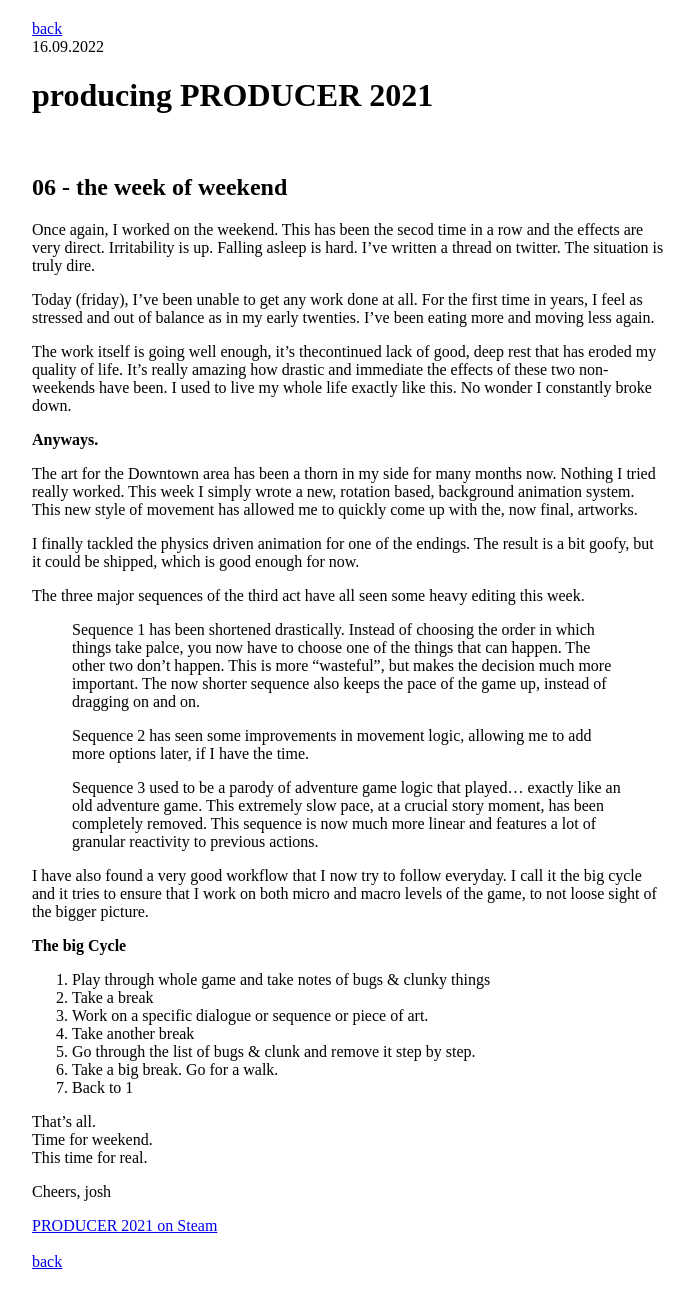
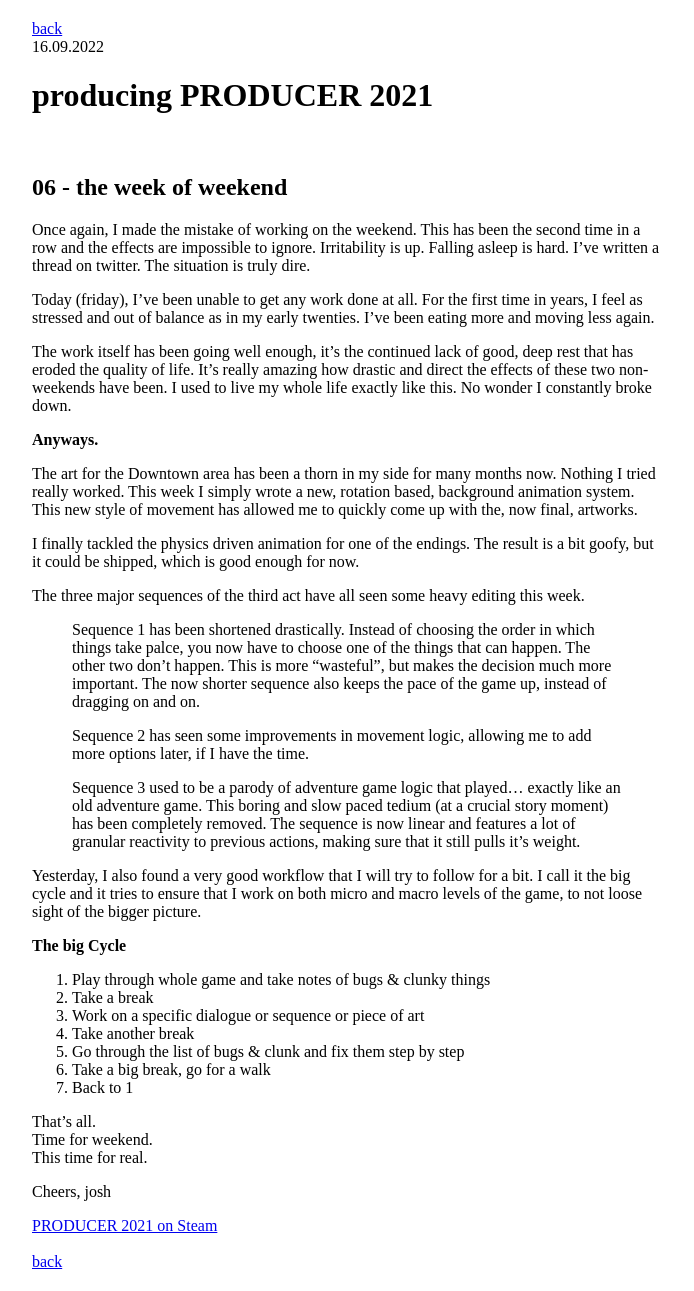
Before and after one commit to stuffedwombat/stuffedwombat.github.io, a Jekyll site: the page built from producering_06.md, in a window 1280 px wide. Shown: the whole page, without its empty margins (292-986 px from the left). Built offline with Jekyll 4.4.1, drawn with Linux system fonts in a browser that asks for light colours; our own code applies the rules of GitHub Pages for plain Markdown files; comment, search, counter and statistics services are not loaded.

Commit message:
Update producering_06.md

```diff
--- a/producering_06.md
+++ b/producering_06.md
@@ -4,11 +4,11 @@
 <h1>producing PRODUCER 2021</h1><br>
 <h2>06 - the week of weekend</h2>
 
-Once again, I worked on the weekend. This has been the secod time in a row and the effects are very direct. Irritability is up. Falling asleep is hard. I’ve written a thread on twitter. The situation is truly dire.
+Once again, I made the mistake of working on the weekend. This has been the second time in a row and the effects are impossible to ignore. Irritability is up. Falling asleep is hard. I’ve written a thread on twitter. The situation is truly dire.
 
 Today (friday), I’ve been unable to get any work done at all. For the first time in years, I feel as stressed and out of balance as in my early twenties. I’ve been eating more and moving less again.
 
-The work itself is going well enough, it’s thecontinued  lack of good, deep rest that has eroded my quality of life. It’s really amazing how drastic and immediate the effects of these two non-weekends have been. I used to live my whole life exactly like this. No wonder I constantly broke down.
+The work itself has been going well enough, it’s the continued lack of good, deep rest that has eroded the quality of life. It’s really amazing how drastic and direct  the effects of these two non-weekends have been. I used to live my whole life exactly like this. No wonder I constantly broke down.
 
 **Anyways.**
 
@@ -22,17 +22,17 @@ The three major sequences of the third act have all seen some heavy editing this
 
 > Sequence 2 has seen some improvements in movement logic, allowing me to add more options later, if I have the time.
 
-> Sequence 3 used to be a parody of adventure game logic that played… exactly like an old adventure game. This extremely slow pace, at a crucial story moment, has been completely removed. This sequence is now much more linear and features a lot of granular reactivity to previous actions.
+> Sequence 3 used to be a parody of adventure game logic that played… exactly like an old adventure game. This boring and slow paced tedium (at a crucial story moment) has been completely removed. The sequence is now linear and features a lot of granular reactivity to previous actions, making sure that it still pulls it's weight.
 
-I have also found a very good workflow that I now try to follow everyday. I call it the big cycle and it tries to ensure that I work on both micro and macro levels of the game, to not loose sight of the bigger picture.
+Yesterday, I also found a very good workflow that I will try to follow for a bit. I call it the big cycle and it tries to ensure that I work on both micro and macro levels of the game, to not loose sight of the bigger picture.
 
 **The big Cycle**
 1. Play through whole game and take notes of bugs & clunky things
 2. Take a break
-3. Work on a specific dialogue or sequence or piece of art.
+3. Work on a specific dialogue or sequence or piece of art
 4. Take another break
-5. Go through the list of bugs & clunk and remove it step by step.
-6. Take a big break. Go for a walk.
+5. Go through the list of bugs & clunk and fix them step by step
+6. Take a big break, go for a walk
 7. Back to 1
 
 
```
